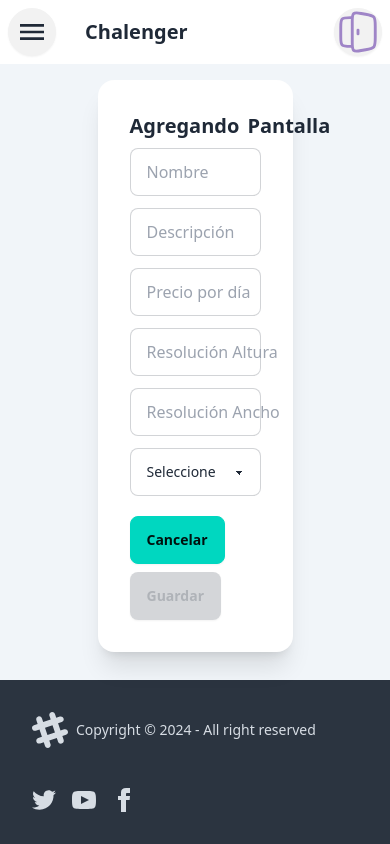
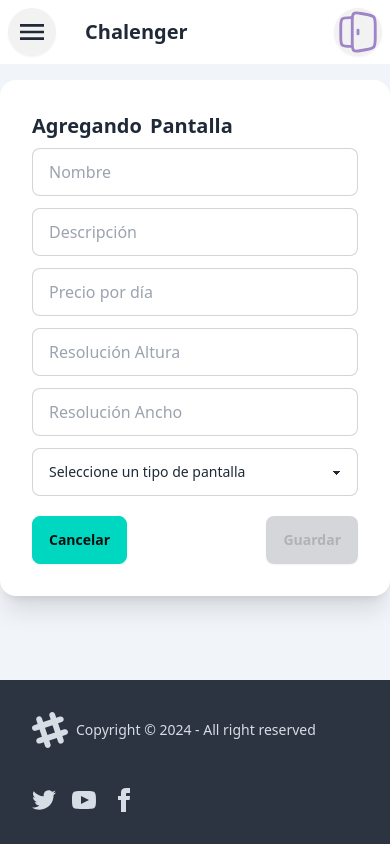
Before and after one commit to bernardoariel/Latinad-Angular, an Angular app: page /dashboard/pantalla in a window 390 px wide. Built offline with nearby package versions, Linux system fonts and the light colour scheme; sample sign-in values are in the browser's storage.

Commit message:
Responsive New&Edit View

```diff
--- a/src/app/pantallas/views/pantallaView/pantallaView.component.html
+++ b/src/app/pantallas/views/pantallaView/pantallaView.component.html
@@ -1,5 +1,7 @@
-<div class="flex justify-center">
-  <div class="card bg-base-100 shadow-xl mt-4 w-1/2">
+<div class="flex flex-col lg:flex-row justify-center items-stretch gap-4">
+  <!-- Primera tarjeta (Formulario) -->
+  <div class="card bg-base-100 shadow-xl mt-4 flex-grow lg:flex-grow-0 lg:basis-2/3">
+
 
   <div class="card-body">
     <form [formGroup]="myForm" class="flex-grow">
@@ -93,15 +95,18 @@
 
 </div>
 @if(id){
-<div class="card bg-base-100 shadow-xl mt-4 w-1/6 ml-3 flex justify-center items-center">
+
+    <div class="card bg-base-100 shadow-xl mt-4 flex-grow lg:flex-grow-0 lg:basis-1/3">
+    <div class="card-body flex flex-col justify-between">
   <div *ngIf="!isImageLoading; else loading">
-    <img [src]="imageUrl" alt="Display Image" class="block mx-auto"/>
+    <img [src]="imageUrl" alt="Display Image" class="block mx-auto object-cover"/>
     <h2 class="mt-10 font-bold animate-pulse text-center">Esta foto no se puede editar.</h2>
     <h2 class="text-xs text-center">Foto del producto</h2>
   </div>
   <ng-template #loading>
     <span class="loading loading-ring loading-lg"></span>
   </ng-template>
+  </div>
 </div>
 }
 
```
